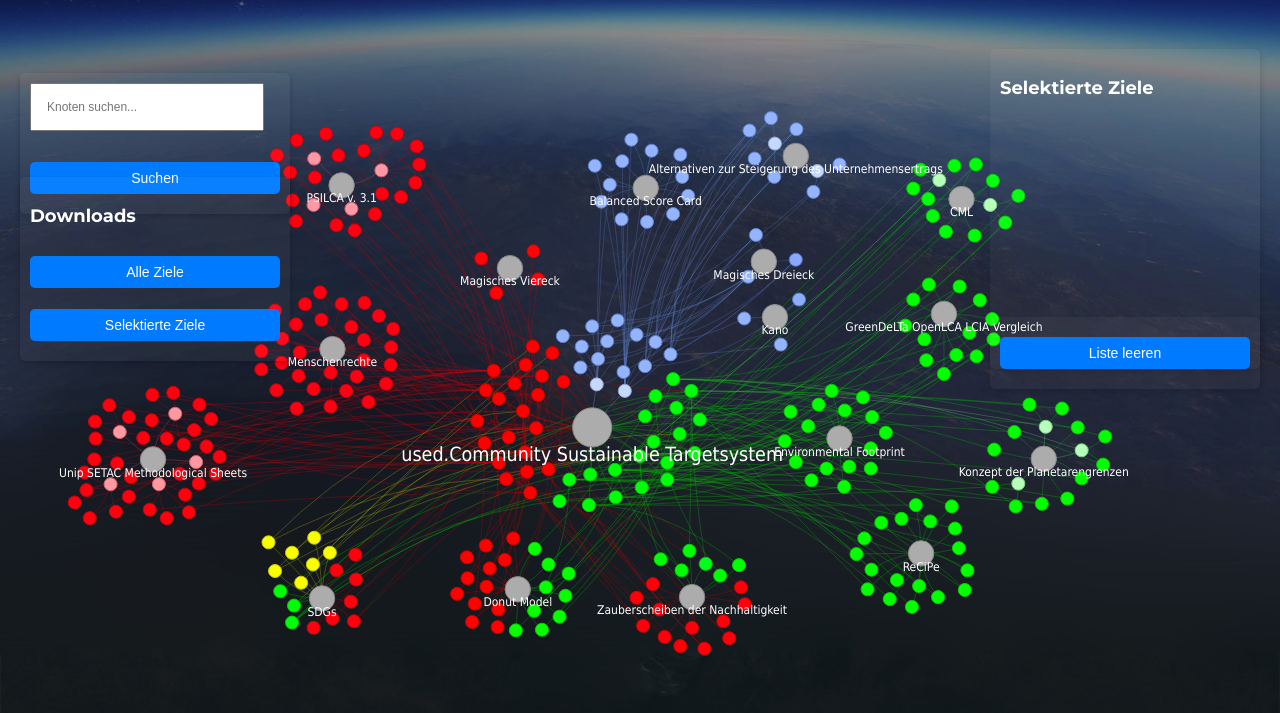
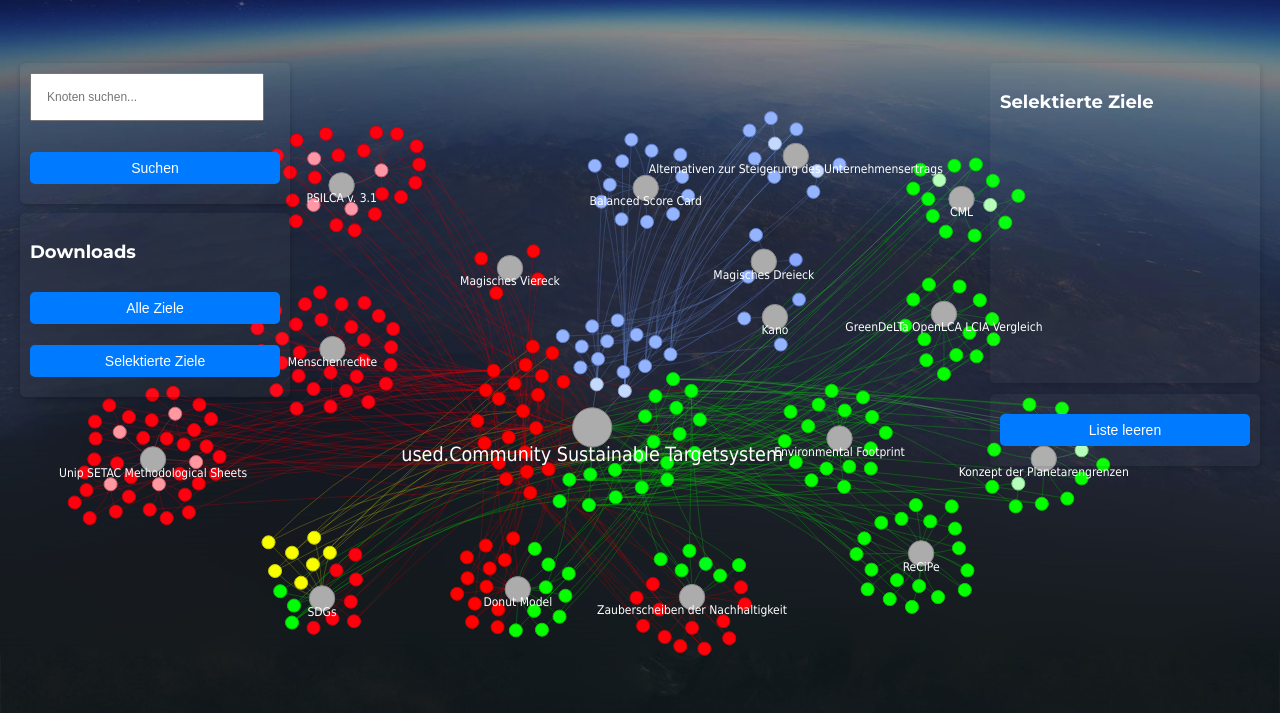
Before and after one commit to usedcommunity/sts, a plain HTML site: page index.html in a window 1280 px wide. Shown: the part 87-800 px from the top of the page. Drawn offline with Linux system fonts and the light colour scheme.

Commit message:
Update design.css

```diff
--- a/design/design.css
+++ b/design/design.css
@@ -77,7 +77,7 @@ body {
   border-radius: 5px;
   box-shadow: 0px 2px 5px rgba(0, 0, 0, 0.2);
   position: absolute;
-  top: 20%; /* Hier kannst du den Abstand nach unten anpassen */
+  top: 150px; /* Hier kannst du den Abstand nach unten anpassen */
   left: 20px; /* Falls nötig, um es weiter links zu platzieren */
   z-index: 2;
 }
@@ -94,7 +94,7 @@ body {
   border-radius: 5px;
   box-shadow: 0px 2px 5px rgba(0, 0, 0, 0.2);
   position: absolute;
-  top: 33%; /* Hier kannst du den Abstand nach unten anpassen */
+  top: 300px; /* Hier kannst du den Abstand nach unten anpassen */
   left: 20px; /* Falls nötig, um es weiter links zu platzieren */
   z-index: 2;
   color: #ffffff;
@@ -121,7 +121,7 @@ body {
   box-shadow: 2px 2px 5px rgba(0, 0, 0, 0.1);
   position: absolute;
   right: 20px;
-  top: 37%;
+  top: 310px;
   transform: translateY(-50%);
   z-index: 2;
   font-size: 12px;
@@ -137,7 +137,7 @@ body {
   box-shadow: 2px 2px 5px rgba(0, 0, 0, 0.1);
   position: absolute;
   right: 20px;
-  top: 55%;
+  top: 517px;
   transform: translateY(-50%);
   z-index: 2;
   font-size: 12px;
```
